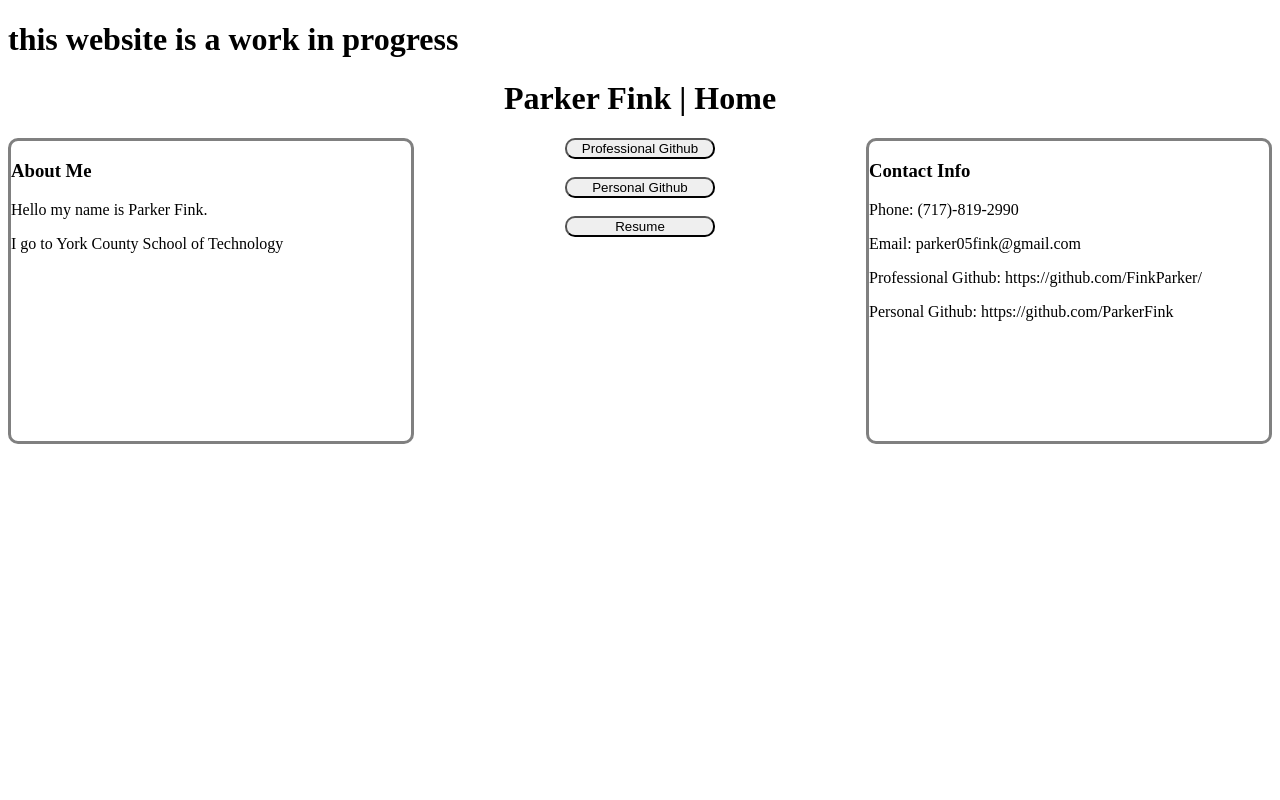
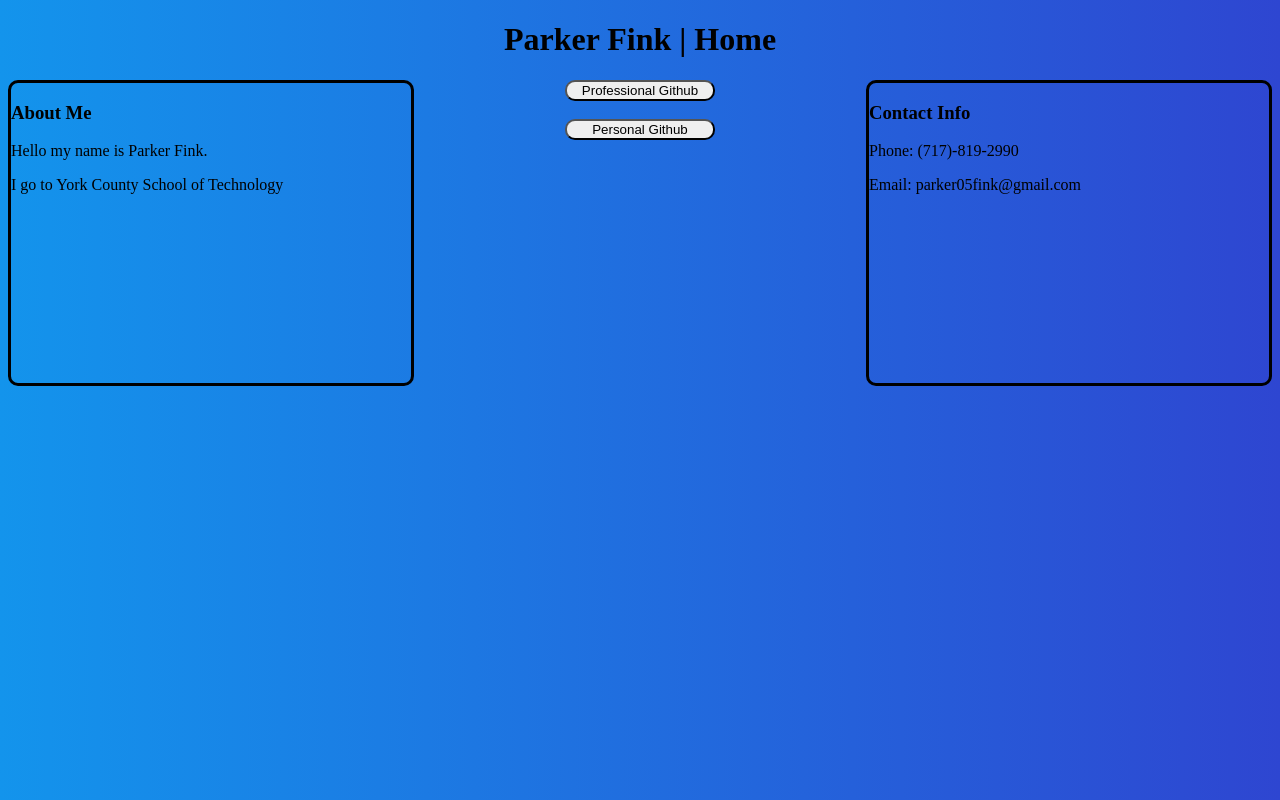
Before and after one commit to FinkParker/FinkParker.github.io, a plain HTML site: page index.html in a window 1280 px wide. Drawn offline with Linux system fonts and the light colour scheme.

Commit message:
gradient background added

```diff
--- a/index.html
+++ b/index.html
@@ -7,7 +7,6 @@
   </head>
   <body>
 
-    <h1>this website is a work in progress</h1>
   <div class="myName">
     <center>
     <h1>Parker Fink | Home</h1>
@@ -20,14 +19,13 @@
     <h3>Contact Info</h3>
     <p>Phone: (717)-819-2990</p>
     <p>Email: parker05fink@gmail.com</p>
-    <p>Professional Github: https://github.com/FinkParker/</p>
-    <p>Personal Github: https://github.com/ParkerFink</p>
   </div>
 
 <div class="aboutMe">
   <h3>About Me</h3>
   <p>Hello my name is Parker Fink.</p>
   <p>I go to York County School of Technology</p>
+  <p></p>
 </div>
 
 
@@ -40,10 +38,6 @@
     <button type="submit" class="button" name="button">Personal Github</button>
   </form>
   <br>
-  <form action="resume.html" method="get">
-    <button type="submit" class="button">Resume</button>
-  </form>
-
 </center>
 
 
--- a/main.css
+++ b/main.css
@@ -1,7 +1,7 @@
 .contactInfo {
     float: right;
     border: solid;
-    border-color: grey;
+    border-color: black;
     width: 400px;
     height: 300px;
     border-radius: 10px;
@@ -10,7 +10,7 @@
 .aboutMe {
     float: left;
     border: solid;
-    border-color: grey;
+    border-color: black;
     width: 400px;
     height: 300px;
     border-radius: 10px;
@@ -21,3 +21,7 @@
     border-radius: 10px;
     width: 150px;
 }
+
+body {
+    background-image: linear-gradient(to right,  #1394ec, #2e46d1);
+}
```
Also changed, not shown: resume.html (deleted, +0 -12 lines).
